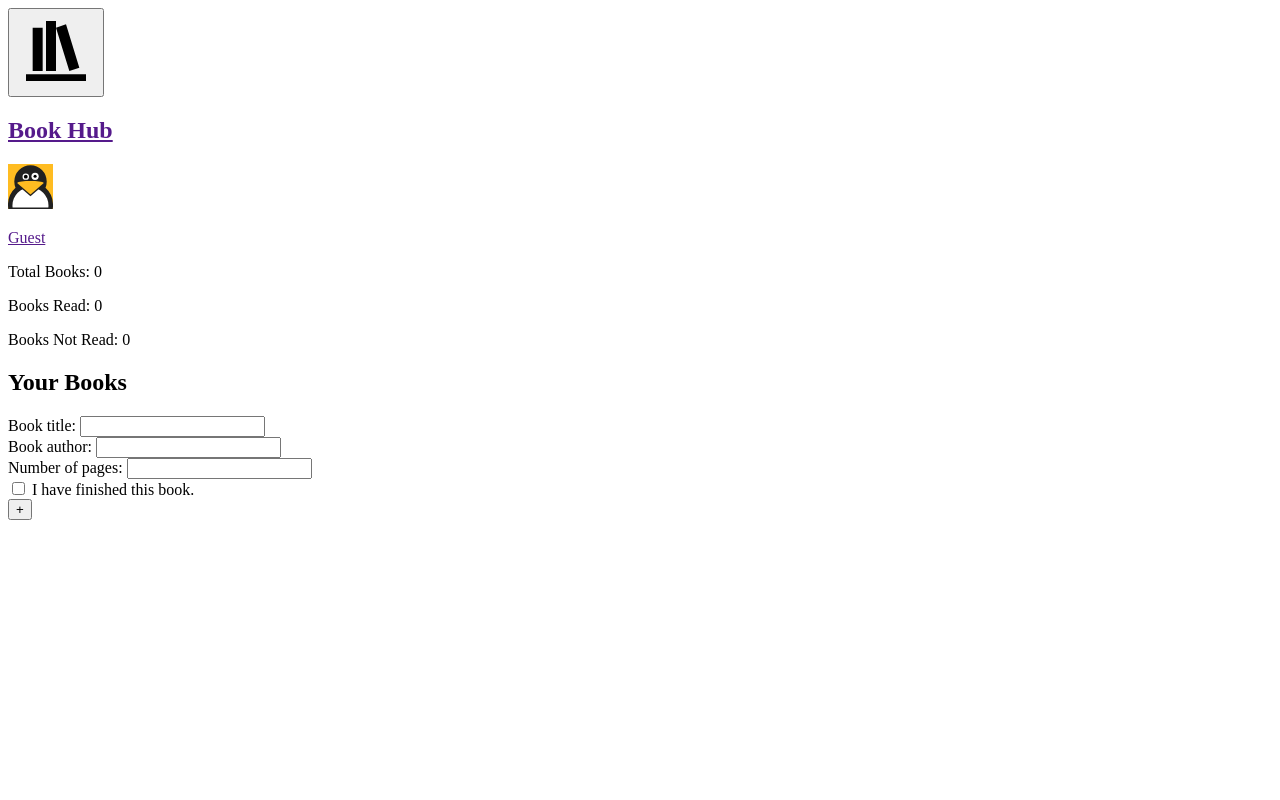
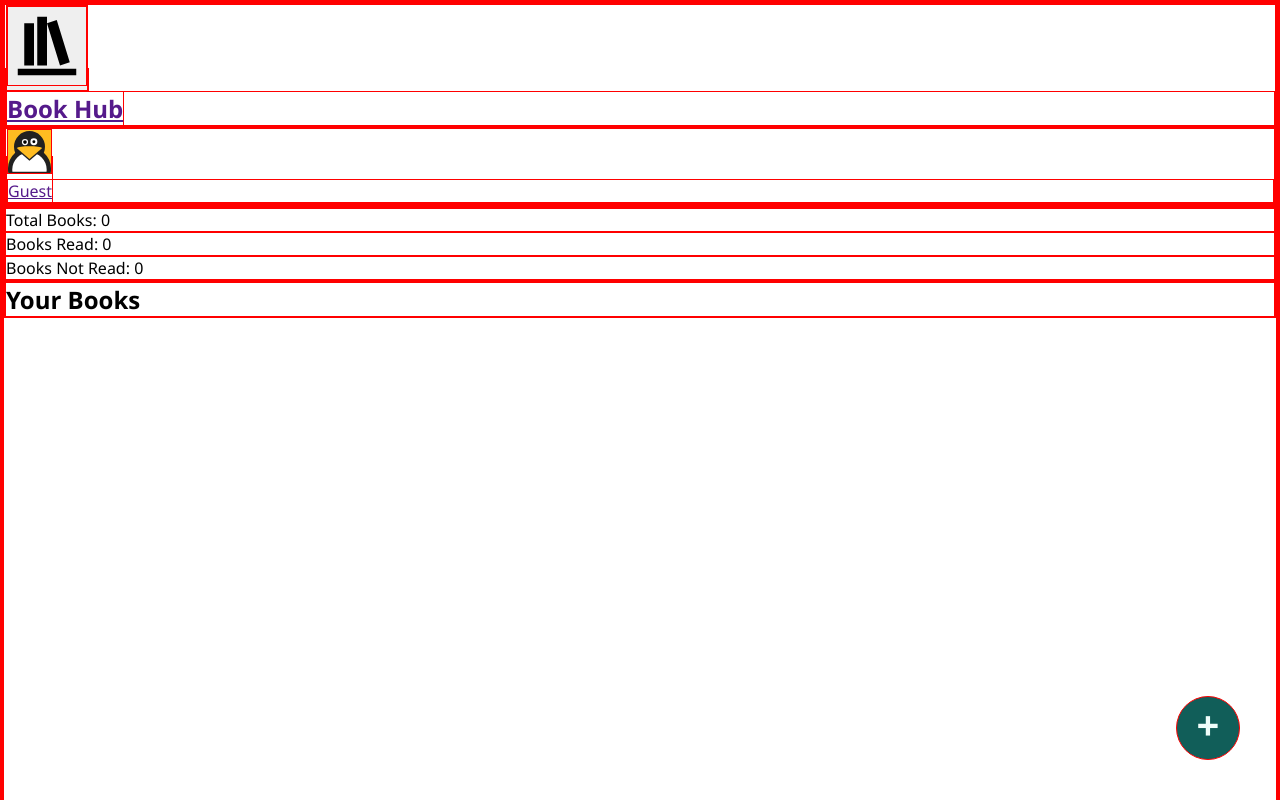
Before and after one commit to brianle169/book-library, a website: page index.html in a window 1280 px wide. Shown: the top 800 px of the page. Drawn offline with Linux system fonts and the light colour scheme.

Commit message:
Setup grid display for container div & CSS styling for add-book button

```diff
--- a/index.html
+++ b/index.html
@@ -55,7 +55,7 @@
 			</div>
 
 			<!-- A popup form to add new book -->
-			<form>
+			<form style="display: none">
 				<div class="form-input book-title">
 					<label for="title">
 						Book title:
--- a/styles.css
+++ b/styles.css
@@ -0,0 +1,57 @@
+* {
+	padding: 0;
+	margin: 0;
+	box-sizing: border-box;
+	outline: none;
+	border: 1px solid red;
+	font-family: "Segoe UI", Tahoma, Geneva, Verdana, sans-serif;
+
+	/* Variables */
+	--button-background-color: #115e59;
+	--color-white: #f0fdfa;
+}
+
+.container {
+	position: relative;
+	display: grid;
+	grid-template-rows: 1fr 4fr;
+}
+
+.header {
+	grid-area: 1 / 1 / 2 / 2;
+}
+
+.body-container {
+	grid-area: 2 / 1 / 3 / 2;
+}
+
+form {
+	position: fixed;
+}
+
+/* Add-book buttons will float with the screen */
+button.add-book {
+	position: fixed;
+	font-size: 2.5rem;
+	font-weight: 800;
+	background-color: var(--button-background-color);
+	color: var(--color-white);
+	border-radius: 50%;
+	display: flex;
+	justify-content: center;
+	width: 4rem;
+	height: 4rem;
+	bottom: 40px;
+	right: 40px;
+}
+
+button.add-book:hover {
+	transform: scale(1.1) rotate(90deg);
+	transition: all 0.2s;
+	cursor: pointer;
+}
+
+button.add-book:not(:hover) {
+	transform: rotate(0deg);
+	transition: all 0.2s;
+}
```
